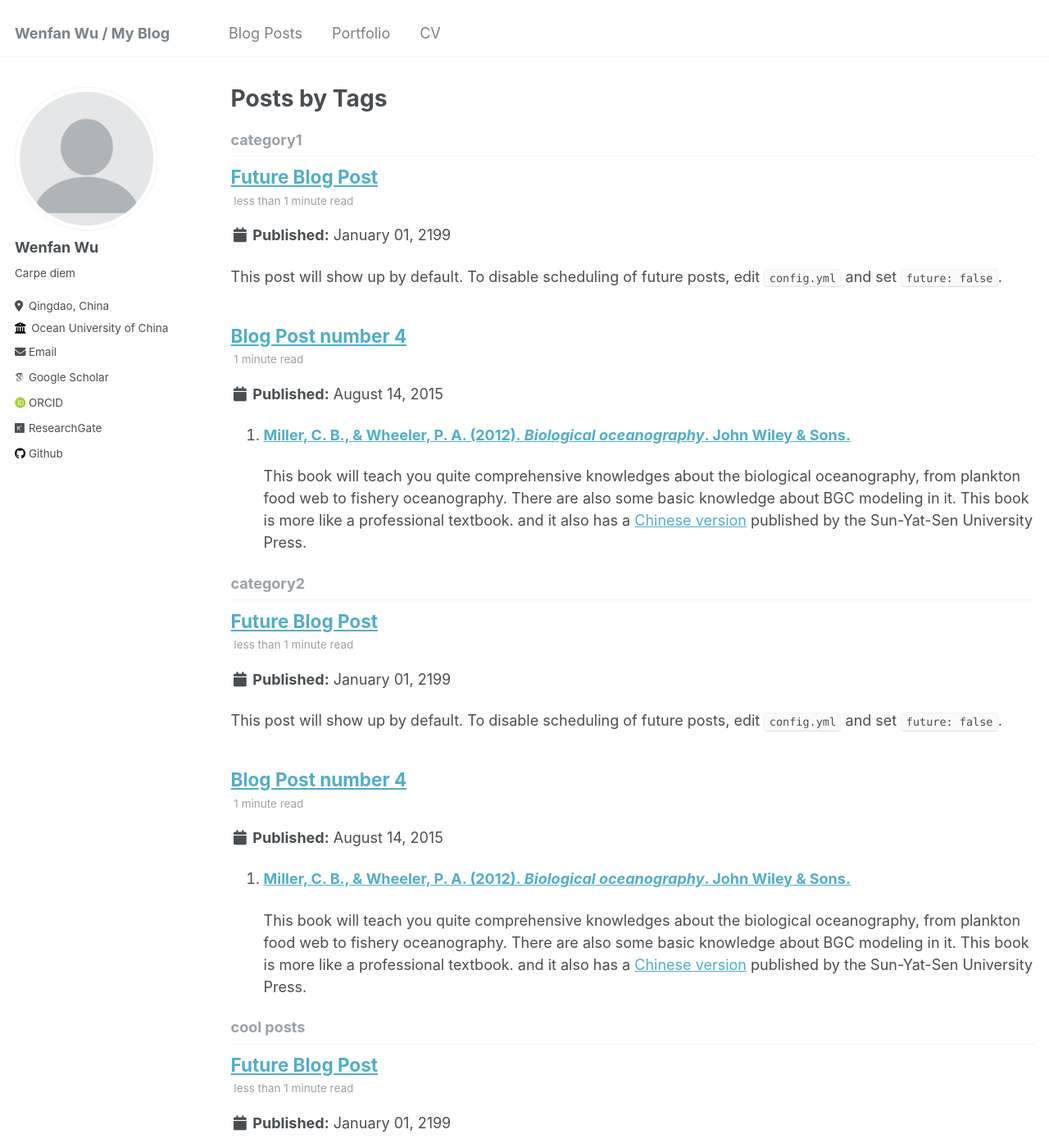
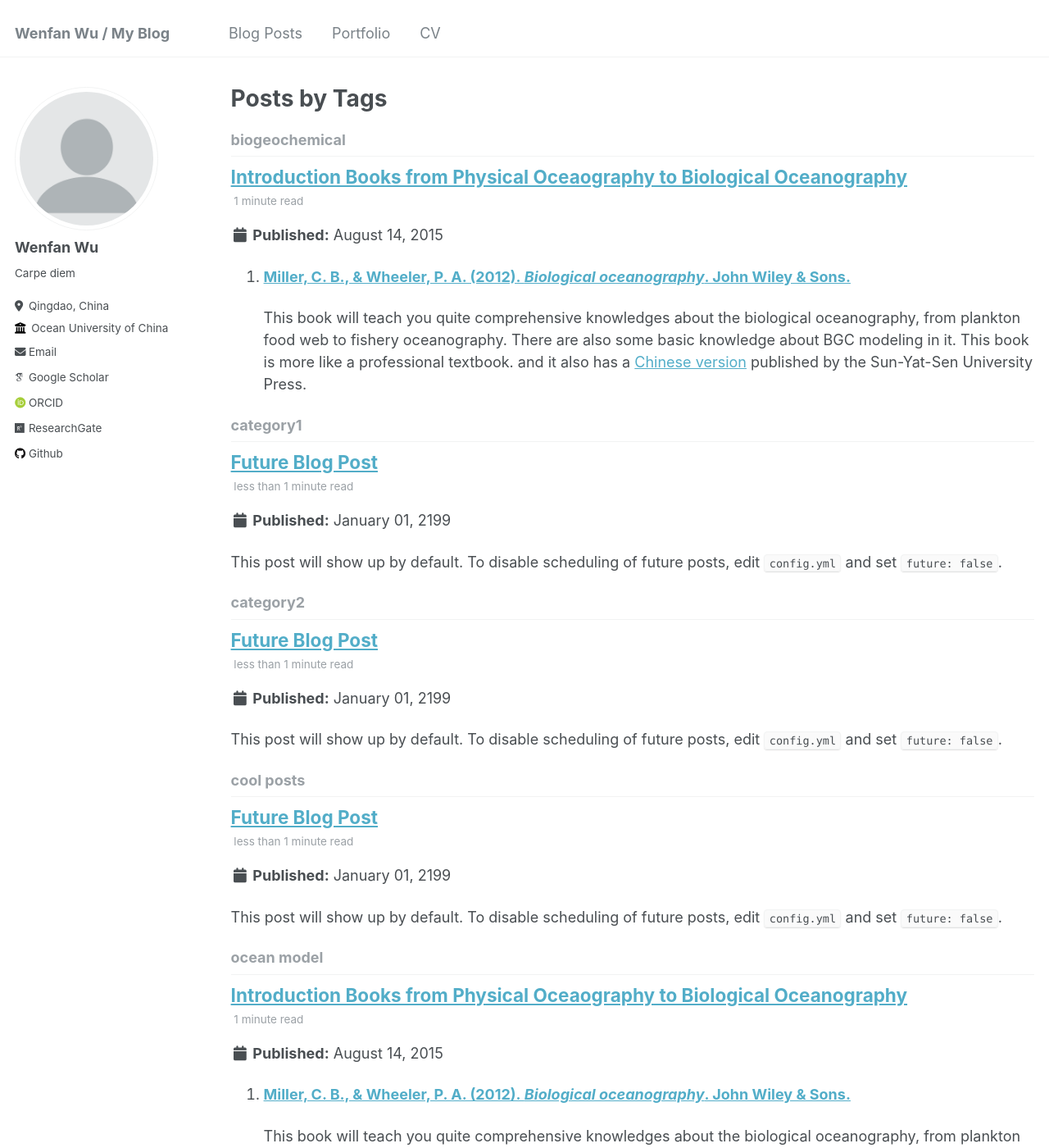
Before and after one commit to wenfanwu/wenfanwu.github.io, a Jekyll site: the page built from _pages/tag-archive.html, in a window 1280 px wide and 1400 px high. Shown: the whole window at 82% size. Built offline with Jekyll 4.4.1, drawn with Linux system fonts in a browser that asks for light colours; some web fonts are replaced; some of the changed text lies outside the part shown.

Commit message:
Update 2015-08-14-blog-post-4.md

```diff
--- a/_posts/2015-08-14-blog-post-4.md
+++ b/_posts/2015-08-14-blog-post-4.md
@@ -1,11 +1,11 @@
 ---
-title: 'Blog Post number 4'
+title: 'Introduction Books from Physical Oceaography to Biological Oceanography'
 date: 2015-08-14
-permalink: /posts/2012/08/blog-post-4/
+permalink: /posts/2022/07/blog-post-1/
 tags:
-  - cool posts
-  - category1
-  - category2
+  - oceanography
+  - biogeochemical
+  - ocean model
 ---
 
 1. __[Miller, C. B., & Wheeler, P. A. (2012). *Biological oceanography*. John Wiley & Sons.](https://bcs.wiley.com/he-bcs/Books?action=index&bcsId=7242&itemId=144433302X)__
```
